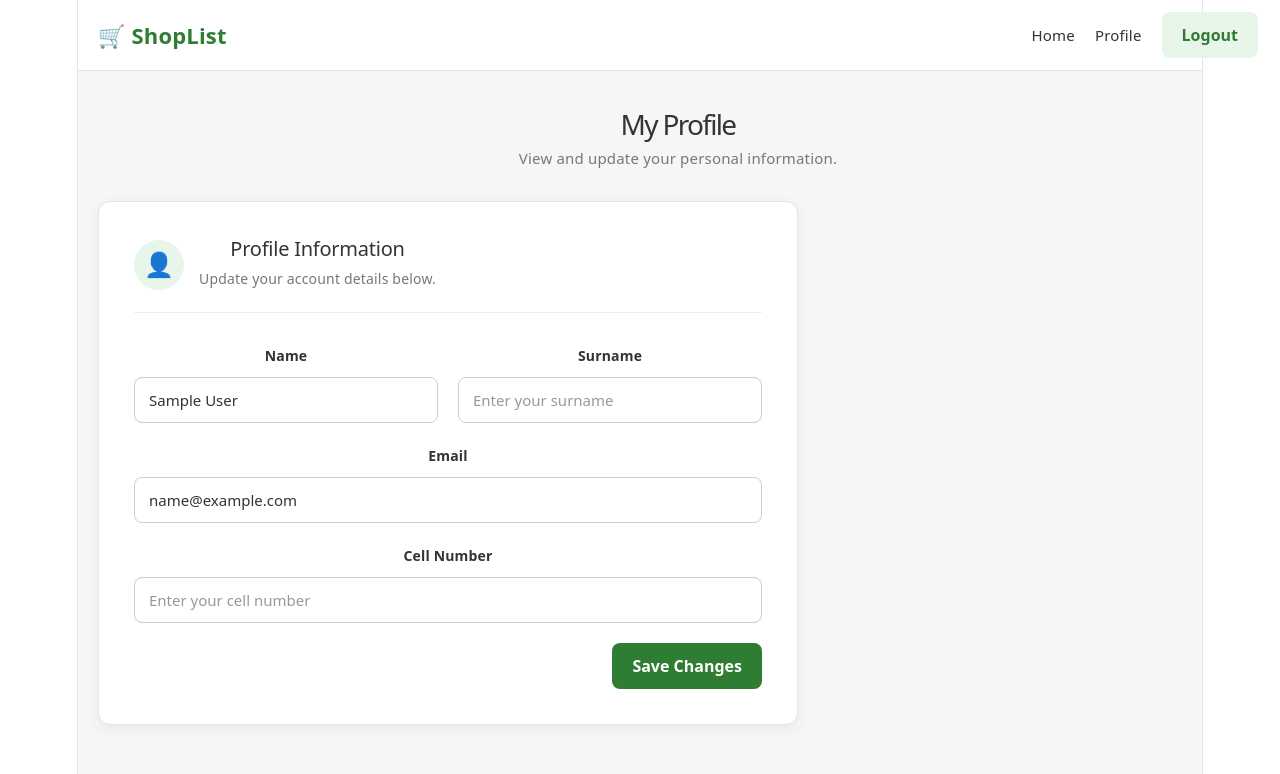
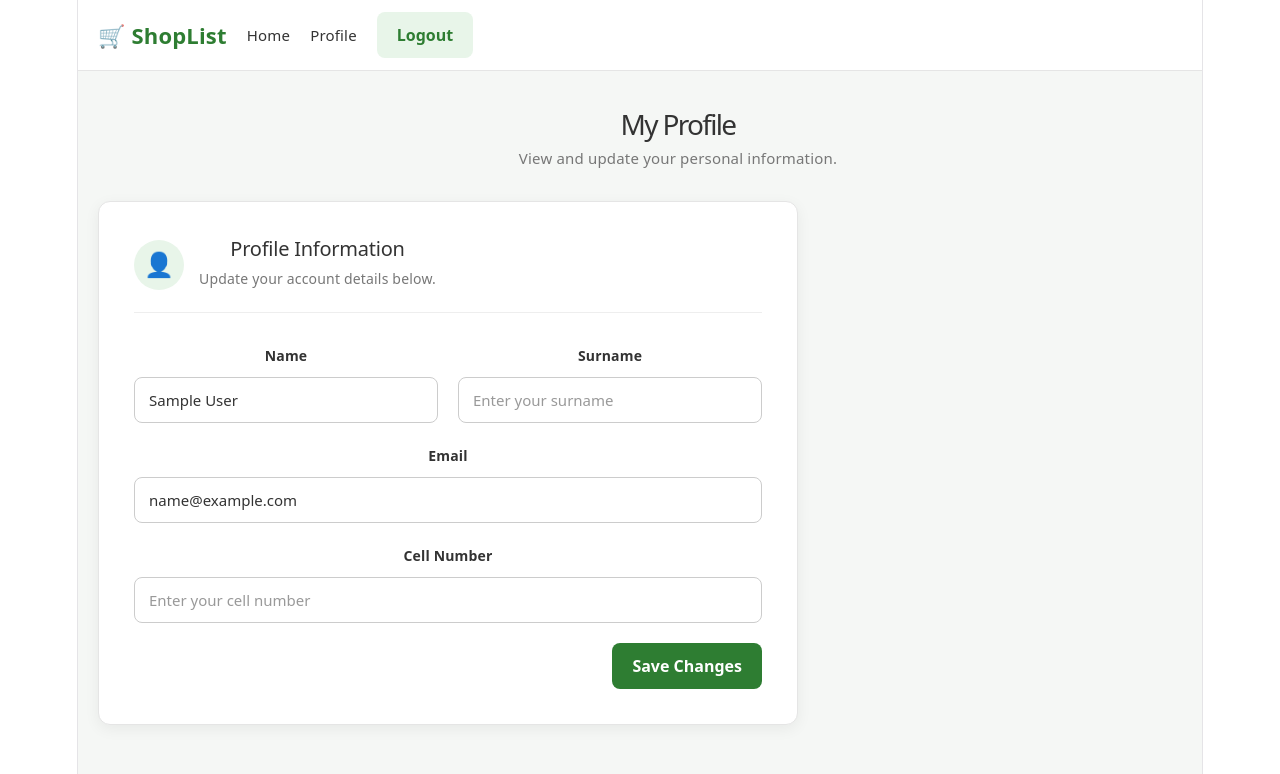
Before and after one commit to Siyanda-Mabaso/shopping-app, a React (Vite) app: page /profile in a window 1280 px wide. Shown: the top 774 px of the page. Built offline with nearby package versions, Linux system fonts and the light colour scheme; sample sign-in values are in the browser's storage.

Commit message:
included he navs into one nav

```diff
--- a/src/Components/Header/Header.tsx
+++ b/src/Components/Header/Header.tsx
@@ -18,11 +18,13 @@ const Header = () => {
     <header className={styles.header}>
       <div className={styles.container}>
 
-        <Link to="/home" className={styles.logo}>
+
+
+        <nav className={styles.navigation}>
+           <Link to="/home" className={styles.logo}>
           🛒 ShopList
         </Link>
 
-        <nav className={styles.navigation}>
           <Link to="/home" className={styles.navLink}>
             Home
           </Link>
```
